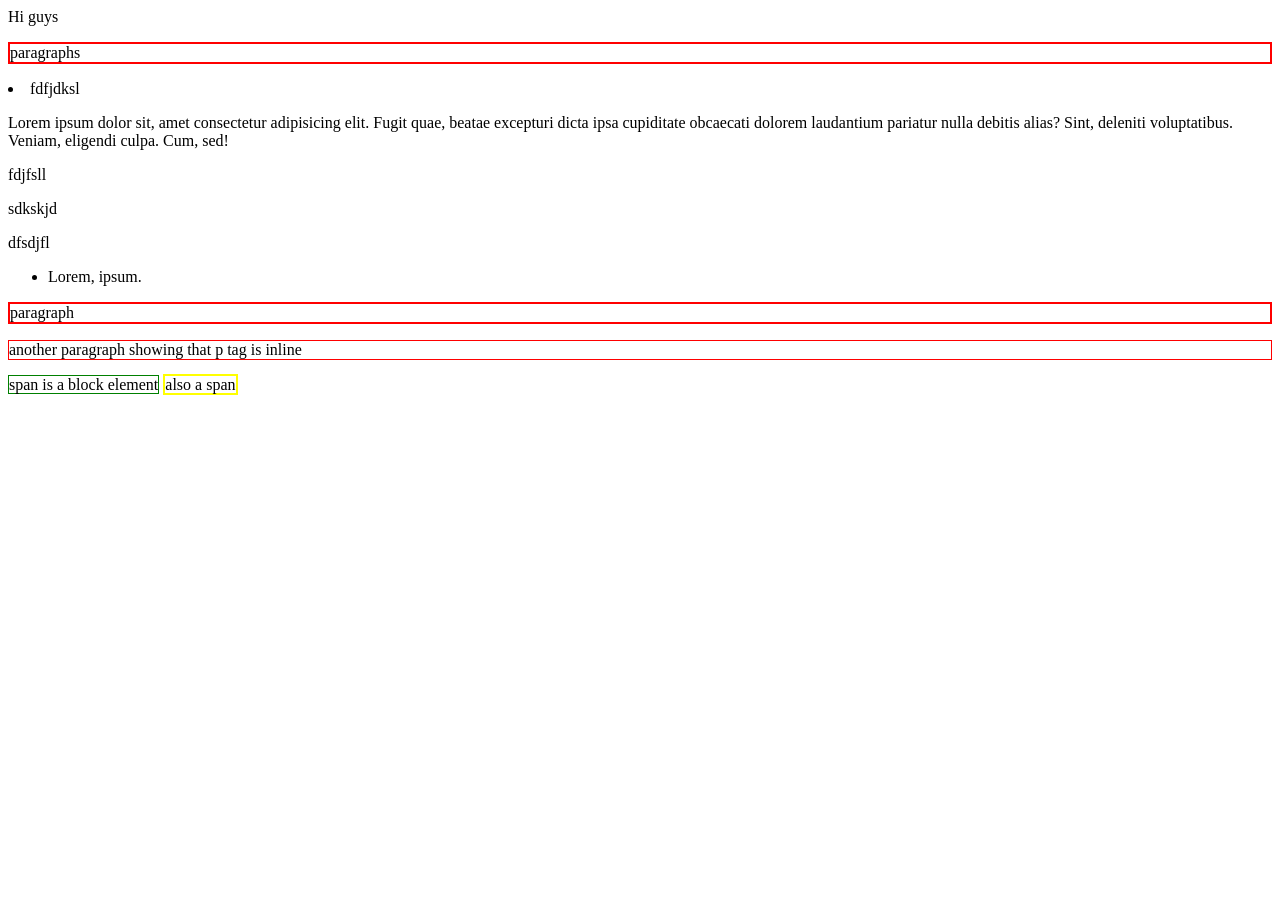
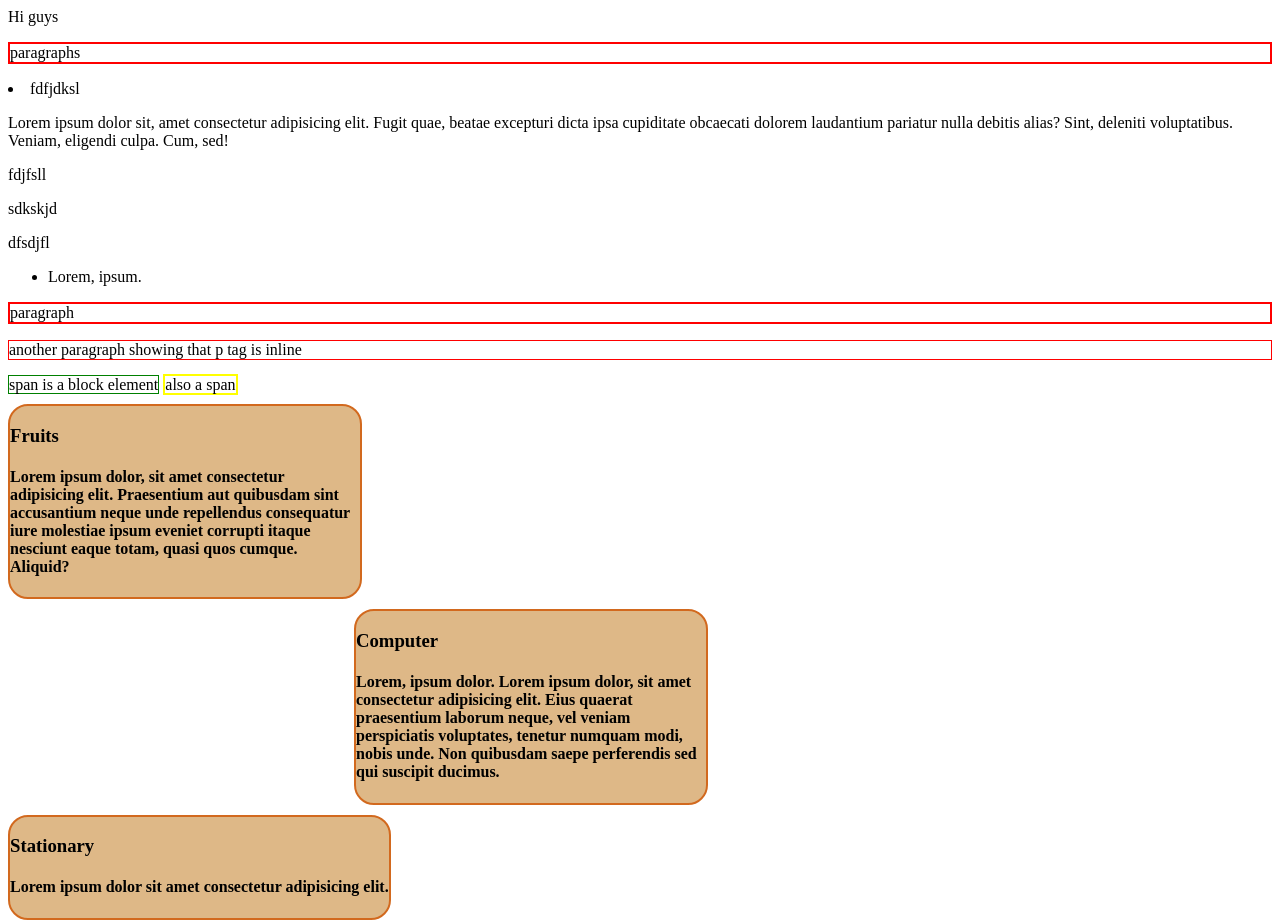
Before and after one commit to stabakade/webdev, a plain HTML site: page sushrut.html in a window 1280 px wide. Before the commit the page ends 800 px from the top, so only its background shows below. Drawn offline with Linux system fonts and the light colour scheme.

Commit message:
box model and box-sizing

```diff
--- a/sushrut.html
+++ b/sushrut.html
@@ -6,6 +6,30 @@
 	<meta name="viewport" content="width=device-width, initial-scale=1.0">
 	<title>Document</title>
 	<link rel="stylesheet" href="filename.css">
+	<style>
+		.container {
+			width: 700px;
+
+		}
+		.item {
+			border:2px solid  chocolate ;
+			border-radius: 20px;
+			background-color: burlywood;
+			margin-top: 10px;
+		}
+		#fruits{
+			float: left;
+			width: 50%;
+		}
+		#computer {
+			float: right;
+			width: 50%;
+		}
+		#stationary {
+			float: left;
+			width: fit-content;
+		}
+	</style>
 </head>
 <body>
 	<div>Hi guys</div>
@@ -26,6 +50,23 @@
 	<!-- Inline and block elements -->
 	<p style="border: 2px solid red;">paragraph </p> <p style="border: 1px solid red;"> another paragraph showing that p tag is inline</p>
 	<span style="border: 1px solid green;"> span is a block element</span> <span style="border: 2px solid yellow;">also a span</span>
+	<div class="container">
+		<div id="fruits" class="item">
+			<h3>Fruits</h3>
+			<p id="fruitspara" class="para"></p>
+			<h4>Lorem ipsum dolor, sit amet consectetur adipisicing elit. Praesentium aut quibusdam sint accusantium neque unde repellendus consequatur iure molestiae ipsum eveniet corrupti itaque nesciunt eaque totam, quasi quos cumque. Aliquid?</h4>
 
+		</div>
+		<div id="computer" class="item">
+			<h3>Computer</h3>
+			<p id="computerpara" class="para"></p>
+			<h4>Lorem, ipsum dolor. Lorem ipsum dolor, sit amet consectetur adipisicing elit. Eius quaerat praesentium laborum neque, vel veniam perspiciatis voluptates, tenetur numquam modi, nobis unde. Non quibusdam saepe perferendis sed qui suscipit ducimus.</h4>
+		</div>
+		<div id="stationary" class="item">
+			<h3>Stationary</h3>
+			<p id="stationarypara" class="para"></p>
+			<h4>Lorem ipsum dolor sit amet consectetur adipisicing elit.</h4>
+		</div>
+	</div>
 </body>
 </html>
```
Also changed, not shown: form.html (+5 -3 lines), temp.css (+22 -0 lines), necessary-info-css.txt.
